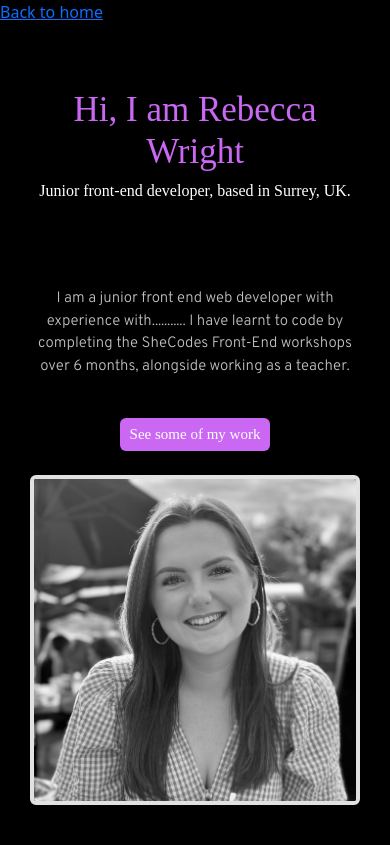
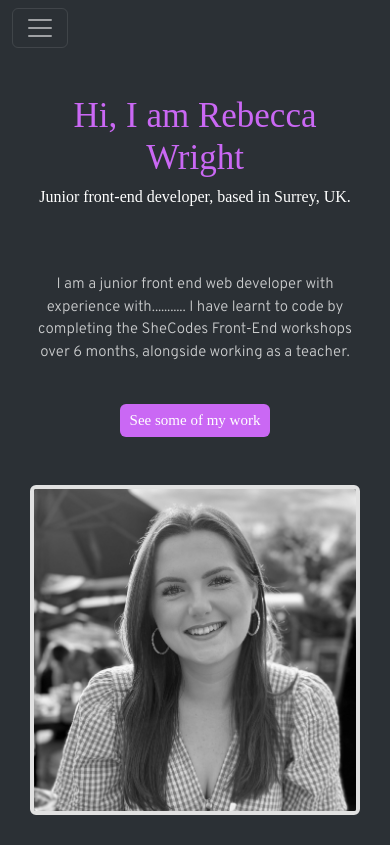
Before and after one commit to wrightrebecca/Rebecca-Wright-Portfolio, a plain HTML site: page about.html in a window 390 px wide. Drawn offline with nearby package versions, Linux system fonts and the light colour scheme; a web font is replaced by a local one.

Commit message:
Customised navbar

```diff
--- a/about.html
+++ b/about.html
@@ -26,7 +26,33 @@
   </head>
 </html>
 <body>
-  <a href="index.html"> Back to home</a>
+  <nav
+    class="navbar navbar-expand-lg bg-body-tertiary bg-dark border-body fixed-top"
+    data-bs-theme="dark"
+  >
+    <div class="container-fluid">
+      <button
+        class="navbar-toggler"
+        type="button"
+        data-bs-toggle="collapse"
+        data-bs-target="#navbarNavAltMarkup"
+        aria-controls="navbarNavAltMarkup"
+        aria-expanded="false"
+        aria-label="Toggle navigation"
+      >
+        <span class="navbar-toggler-icon"></span>
+      </button>
+      <div class="collapse navbar-collapse" id="navbarNavAltMarkup">
+        <div class="navbar-nav">
+          <a class="nav-link" aria-current="page" href="index.html">Home</a>
+          <a class="nav-link active" href="about.html">About Me</a>
+          <a class="nav-link" href="work.html">My Projects</a>
+          <a class="nav-link" href="contact.html">Contact Me</a>
+        </div>
+      </div>
+    </div>
+  </nav>
+
   <div class="header-content container">
     <div class="row">
       <div class="col-md-8">
@@ -44,7 +70,7 @@
       <div class="col-md-4">
         <img
           src="images/rebecca.jpg"
-          class="img-fluid border border-4 rounded"
+          class="img-fluid border border-4 rounded mt-4"
         />
       </div>
     </div>
--- a/style/style.css
+++ b/style/style.css
@@ -5,7 +5,7 @@
 }
 
 body {
-  background: black;
+  background: #2b3035;
 }
 .header {
   margin-top: 70px;
@@ -17,6 +17,7 @@ body {
   color: var(--accent-color);
   font-weight: 400;
   font-size: 70px;
+  padding-top: 30px;
 }
 .header h2 {
   font-family: var(--heading-font);
@@ -50,9 +51,10 @@ h3 {
   color: var(--accent-color);
   font-weight: 400;
   font-size: 45px;
+  padding-top: 30px;
 }
 .header-content h2 {
-  padding-bottom: 40px;
+  padding-bottom: 20px;
   font-size: 16px;
 }
 .container {
@@ -108,7 +110,14 @@ img:hover {
   -webkit-transition: all 0.6s ease;
   -webkit-filter: grayscale(0);
 }
-
+.navbar {
+  font-family: var(--heading-font) !important;
+  padding: 10;
+  font-size: 14px;
+}
+.nav-link {
+  margin-right: 30px;
+}
 @media (max-width: 770px) {
   .container {
     padding: 20px;
```
Also changed, not shown: contact.html (+26 -0 lines), index.html (+29 -0 lines), work.html (+26 -0 lines).
